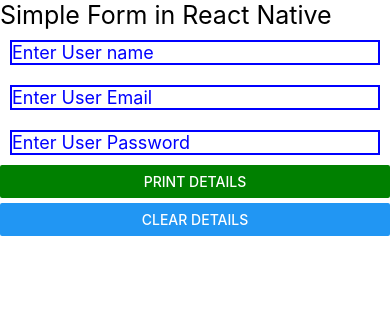
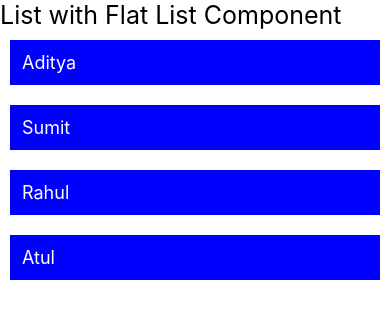
Before and after one commit to birbalkr/reactNative, a React Native app: screen / in a window 390 px wide. Shown: the top 318 px of the page. Built offline with nearby package versions, Linux system fonts and the light colour scheme.

Commit message:
Flat list

```diff
--- a/App.tsx
+++ b/App.tsx
@@ -4,69 +4,51 @@ import {
   TextInput,
   Text,
   View,
-  StyleSheet
+  StyleSheet,
+  FlatList
 } from "react-native";
 function App() {
-  const [name, setName] = useState('');
-  const [email, setEmail] = useState('');
-  const [passwd, setPasswd] = useState('');
-  const [display, setDisplay]=useState(false);
+  const users = [
+    {
+      id: 1,
+      name: "Aditya"
+    },
+    {
+      id: 2,
+      name: "Sumit"
+    },
+    {
+      id: 3,
+      name: "Rahul"
+    }
+    ,{
+      id: 4,
+      name: "Atul"
+    }
+  ]
 
-  const resetData =()=>{
-    setDisplay(false);
-    setName("");
-    setEmail("");
-    setPasswd("");
-  }
   return (
     <View>
-      <Text style={{ fontSize: 25 }}>Simple Form in React Native</Text>
-      <TextInput style={style.TextInput}
-        placeholder='Enter User name'
-        onChangeText={(text) => setName(text)}
-        value={name}
-      />
-      <TextInput style={style.TextInput}
-        placeholder='Enter User Email'
-        onChangeText={(text) => setEmail(text)}
-        value={email}
-      />
-      <TextInput style={style.TextInput}
-        placeholder='Enter User Password'
-        onChangeText={(text) => setPasswd(text)}
-        secureTextEntry={true}
-        value={passwd}
-      />
-      <View style={{ marginBottom: 5 }}>
-        <Button color={"green"} title='Print Details'
-        onPress={()=>setDisplay(true)}/>
-      </View>
-      <Button title='Clear Details' onPress={resetData}/>
-      <View>
-        {/* if display is true then Print */}
-        {
-          display ?
-          <View>
-            <Text style={{ fontSize: 20 }}>Name: {name} </Text>
-            <Text style={{ fontSize: 20 }}>Name: {email} </Text>
-            <Text style={{ fontSize: 20 }}>Name: {passwd} </Text>
-          </View>
-          // if display is false then Print
-          :null
-        }
-      </View>
+      <Text style={{ fontSize: 25 }}>List with Flat List Component</Text>
+      <FlatList
+      data={users}
+      renderItem={({item})=><Text style={style.item}>{item.name}</Text>}
+      keyExtractor={item=>item.id}/>
+
     </View>
   );
 };
 
 // internal style
 const style = StyleSheet.create({
-  TextInput: {
-    color: 'blue',
+  item: {
+    color: '#fff',
     fontSize: 18,
     borderWidth: 2,
     borderColor: 'blue',
-    margin: 10
+    margin: 10,
+    padding:10,
+    backgroundColor:"blue"
   }
 });
 export default App;
```
